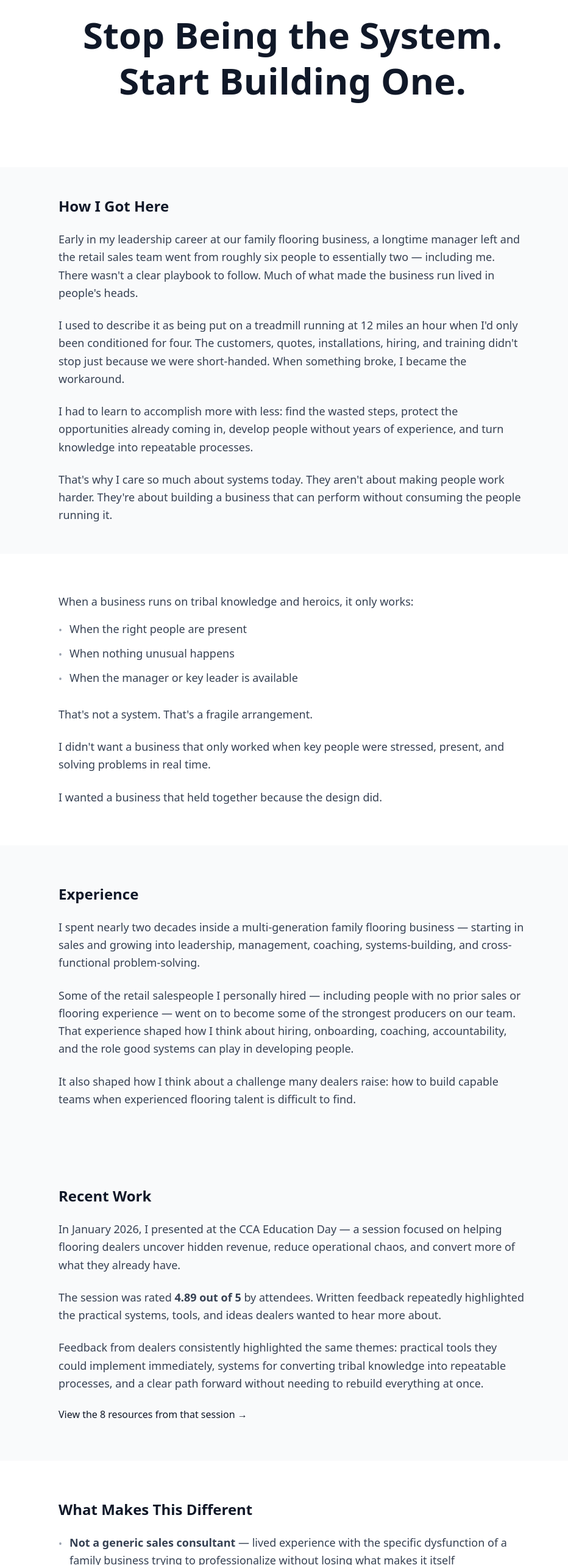
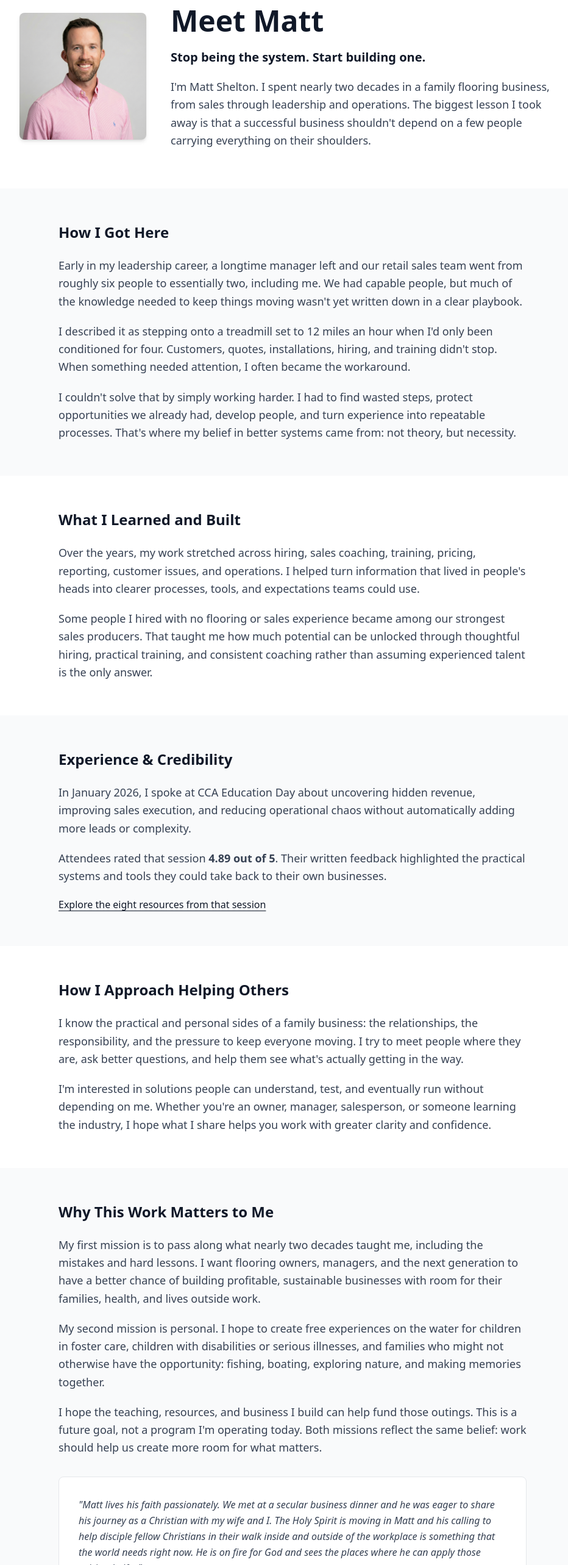
Before and after one commit to mshelton325/My-Website, a React (Vite) app: page /archive/about in a window 1280 px wide. Shown: the part 60-2626 px from the top of the page at 61% size, without its empty margins (160-1092 px from the left). Built offline with nearby package versions, Linux system fonts and the light colour scheme.

Commit message:
Refine About page story and missions with headshot and concise layout

```diff
--- a/src/pages/About.jsx
+++ b/src/pages/About.jsx
@@ -1,311 +1,155 @@
 /**
  * ABOUT / MISSION PAGE
  *
- * ⚠️ INTERNAL NOTE:
- * This page is intentionally grounded and operator-focused.
- * Copy is exact - do not rewrite or add credentials/offers.
- *
- * Purpose: Establish credibility through lived experience, not credentials.
- * Design: Calm, credible, operator-led (not consultant-led).
+ * Operator-led personal story, experience, approach, and two missions.
+ * Keep claims grounded; preserve the long-term water mission as an aspiration.
  */
 
 export default function About() {
   return (
     <div className="min-h-screen bg-white">
-      {/* HEADLINE */}
-      <section className="py-20 px-4">
-        <div className="max-w-3xl mx-auto text-center">
-          <h1 className="text-4xl md:text-5xl lg:text-6xl font-bold text-gray-900 mb-6 leading-tight">
-            Stop Being the System. Start Building One.
-          </h1>
+      {/* 1. MEET MATT */}
+      <section className="py-16 px-4">
+        <div className="max-w-4xl mx-auto">
+          <div className="flex flex-col md:flex-row items-center gap-8 md:gap-10">
+            <img
+              src="/matt-shelton-headshot.jpg"
+              alt="Matt Shelton"
+              className="w-44 sm:w-52 flex-shrink-0 rounded-lg shadow-md"
+            />
+            <div>
+              <h1 className="text-4xl md:text-5xl font-bold text-gray-900 mb-4 leading-tight">
+                Meet Matt
+              </h1>
+              <p className="text-xl font-semibold text-gray-900 mb-5">
+                Stop being the system. Start building one.
+              </p>
+              <p className="text-lg text-gray-700 leading-relaxed">
+                I'm Matt Shelton. I spent nearly two decades in a family flooring business, from sales through leadership and operations. The biggest lesson I took away is that a successful business shouldn't depend on a few people carrying everything on their shoulders.
+              </p>
+            </div>
+          </div>
         </div>
       </section>
 
-      {/* OPENING: WHY I HAD TO BUILD SYSTEMS */}
-      <section className="py-12 px-4 bg-gray-50">
+      {/* 2. HOW I GOT HERE */}
+      <section className="py-14 px-4 bg-gray-50">
         <div className="max-w-3xl mx-auto">
           <h2 className="text-2xl font-bold text-gray-900 mb-6">How I Got Here</h2>
-          <p className="text-lg text-gray-700 mb-6 leading-relaxed">
-            Early in my leadership career at our family flooring business, a longtime manager left and the retail sales team went from roughly six people to essentially two — including me. There wasn't a clear playbook to follow. Much of what made the business run lived in people's heads.
+          <p className="text-lg text-gray-700 mb-5 leading-relaxed">
+            Early in my leadership career, a longtime manager left and our retail sales team went from roughly six people to essentially two, including me. We had capable people, but much of the knowledge needed to keep things moving wasn't yet written down in a clear playbook.
           </p>
-          <p className="text-lg text-gray-700 mb-6 leading-relaxed">
-            I used to describe it as being put on a treadmill running at 12 miles an hour when I'd only been conditioned for four. The customers, quotes, installations, hiring, and training didn't stop just because we were short-handed. When something broke, I became the workaround.
+          <p className="text-lg text-gray-700 mb-5 leading-relaxed">
+            I described it as stepping onto a treadmill set to 12 miles an hour when I'd only been conditioned for four. Customers, quotes, installations, hiring, and training didn't stop. When something needed attention, I often became the workaround.
           </p>
-          <p className="text-lg text-gray-700 mb-6 leading-relaxed">
-            I had to learn to accomplish more with less: find the wasted steps, protect the opportunities already coming in, develop people without years of experience, and turn knowledge into repeatable processes.
-          </p>
-          <p className="text-lg text-gray-700 leading-relaxed font-medium">
-            That's why I care so much about systems today. They aren't about making people work harder. They're about building a business that can perform without consuming the people running it.
+          <p className="text-lg text-gray-700 leading-relaxed">
+            I couldn't solve that by simply working harder. I had to find wasted steps, protect opportunities we already had, develop people, and turn experience into repeatable processes. That's where my belief in better systems came from: not theory, but necessity.
           </p>
         </div>
       </section>
 
-            {/* CORE SHIFT */}
-      <section className="py-16 px-4">
+      {/* 3. WHAT I LEARNED AND BUILT */}
+      <section className="py-14 px-4">
         <div className="max-w-3xl mx-auto">
-          <p className="text-lg text-gray-700 mb-4 leading-relaxed">
-            When a business runs on tribal knowledge and heroics, it only works:
+          <h2 className="text-2xl font-bold text-gray-900 mb-6">What I Learned and Built</h2>
+          <p className="text-lg text-gray-700 mb-5 leading-relaxed">
+            Over the years, my work stretched across hiring, sales coaching, training, pricing, reporting, customer issues, and operations. I helped turn information that lived in people's heads into clearer processes, tools, and expectations teams could use.
           </p>
-
-          <ul className="space-y-3 mb-8">
-            <li className="flex items-start gap-3">
-              <span className="text-gray-400 mt-1">•</span>
-              <span className="text-lg text-gray-700">
-                When the right people are present
-              </span>
-            </li>
-            <li className="flex items-start gap-3">
-              <span className="text-gray-400 mt-1">•</span>
-              <span className="text-lg text-gray-700">
-                When nothing unusual happens
-              </span>
-            </li>
-            <li className="flex items-start gap-3">
-              <span className="text-gray-400 mt-1">•</span>
-              <span className="text-lg text-gray-700">
-                When the manager or key leader is available
-              </span>
-            </li>
-          </ul>
-
-          <p className="text-lg text-gray-700 mb-6 leading-relaxed font-medium">
-            That's not a system. That's a fragile arrangement.
-          </p>
-
-          <p className="text-lg text-gray-700 mb-6 leading-relaxed">
-            I didn't want a business that only worked when key people were stressed, present, and solving problems in real time.
-          </p>
-
-          <p className="text-lg text-gray-700 leading-relaxed font-medium">
-            I wanted a business that held together because the design did.
+          <p className="text-lg text-gray-700 leading-relaxed">
+            Some people I hired with no flooring or sales experience became among our strongest sales producers. That taught me how much potential can be unlocked through thoughtful hiring, practical training, and consistent coaching rather than assuming experienced talent is the only answer.
           </p>
         </div>
       </section>
 
-      {/* CREDIBILITY & TRACK RECORD */}
-      <section className="py-16 px-4 bg-gray-50">
+      {/* 4. EXPERIENCE AND CREDIBILITY */}
+      <section className="py-14 px-4 bg-gray-50">
         <div className="max-w-3xl mx-auto">
-          <h2 className="text-2xl font-bold text-gray-900 mb-6">
-            Experience
-          </h2>
+          <h2 className="text-2xl font-bold text-gray-900 mb-6">Experience &amp; Credibility</h2>
+          <p className="text-lg text-gray-700 mb-5 leading-relaxed">
+            In January 2026, I spoke at CCA Education Day about uncovering hidden revenue, improving sales execution, and reducing operational chaos without automatically adding more leads or complexity.
+          </p>
+          <p className="text-lg text-gray-700 mb-5 leading-relaxed">
+            Attendees rated that session <span className="font-semibold">4.89 out of 5</span>. Their written feedback highlighted the practical systems and tools they could take back to their own businesses.
+          </p>
+          <a
+            href="/education-day"
+            className="text-gray-900 font-medium underline underline-offset-4 hover:text-gray-600"
+          >
+            Explore the eight resources from that session
+          </a>
+        </div>
+      </section>
 
-          <p className="text-lg text-gray-700 mb-6 leading-relaxed">
-            I spent nearly two decades inside a multi-generation family flooring business — starting in sales and growing into leadership, management, coaching, systems-building, and cross-functional problem-solving.
+      {/* 5. HOW I APPROACH HELPING OTHERS */}
+      <section className="py-14 px-4">
+        <div className="max-w-3xl mx-auto">
+          <h2 className="text-2xl font-bold text-gray-900 mb-6">How I Approach Helping Others</h2>
+          <p className="text-lg text-gray-700 mb-5 leading-relaxed">
+            I know the practical and personal sides of a family business: the relationships, the responsibility, and the pressure to keep everyone moving. I try to meet people where they are, ask better questions, and help them see what's actually getting in the way.
           </p>
-
-          <p className="text-lg text-gray-700 mb-6 leading-relaxed">
-            Some of the retail salespeople I personally hired — including people with no prior sales or flooring experience — went on to become some of the strongest producers on our team. That experience shaped how I think about hiring, onboarding, coaching, accountability, and the role good systems can play in developing people.
-          </p>
-
           <p className="text-lg text-gray-700 leading-relaxed">
-            It also shaped how I think about a challenge many dealers raise: how to build capable teams when experienced flooring talent is difficult to find.
+            I'm interested in solutions people can understand, test, and eventually run without depending on me. Whether you're an owner, manager, salesperson, or someone learning the industry, I hope what I share helps you work with greater clarity and confidence.
           </p>
         </div>
       </section>
 
-      {/* RECENT WORK */}
-      <section className="py-16 px-4 bg-gray-50">
+      {/* 6. WHY THIS WORK MATTERS */}
+      <section className="py-14 px-4 bg-gray-50">
         <div className="max-w-3xl mx-auto">
-          <h2 className="text-2xl font-bold text-gray-900 mb-6">
-            Recent Work
-          </h2>
-
-          <p className="text-lg text-gray-700 mb-6 leading-relaxed">
-            In January 2026, I presented at the CCA Education Day — a session focused on helping flooring dealers uncover hidden revenue, reduce operational chaos, and convert more of what they already have.
+          <h2 className="text-2xl font-bold text-gray-900 mb-6">Why This Work Matters to Me</h2>
+          <p className="text-lg text-gray-700 mb-5 leading-relaxed">
+            My first mission is to pass along what nearly two decades taught me, including the mistakes and hard lessons. I want flooring owners, managers, and the next generation to have a better chance of building profitable, sustainable businesses with room for their families, health, and lives outside work.
+          </p>
+          <p className="text-lg text-gray-700 mb-5 leading-relaxed">
+            My second mission is personal. I hope to create free experiences on the water for children in foster care, children with disabilities or serious illnesses, and families who might not otherwise have the opportunity: fishing, boating, exploring nature, and making memories together.
+          </p>
+          <p className="text-lg text-gray-700 mb-8 leading-relaxed">
+            I hope the teaching, resources, and business I build can help fund those outings. This is a future goal, not a program I'm operating today. Both missions reflect the same belief: work should help us create more room for what matters.
           </p>
 
-          <p className="text-lg text-gray-700 mb-6 leading-relaxed">
-            The session was rated <span className="font-semibold">4.89 out of 5</span> by attendees. Written feedback repeatedly highlighted the practical systems, tools, and ideas dealers wanted to hear more about.
-          </p>
-
-          <p className="text-lg text-gray-700 mb-6 leading-relaxed">
-            Feedback from dealers consistently highlighted the same themes: practical tools they could implement immediately, systems for converting tribal knowledge into repeatable processes, and a clear path forward without needing to rebuild everything at once.
-          </p>
-
-          <a
-            href="/education-day"
-            className="text-gray-900 font-medium hover:underline inline-flex items-center gap-2"
-          >
-            View the 8 resources from that session →
-          </a>
-        </div>
-      </section>
-
-      {/* WHAT MAKES THIS DIFFERENT */}
-      <section className="py-16 px-4">
-        <div className="max-w-3xl mx-auto">
-          <h2 className="text-2xl font-bold text-gray-900 mb-6">
-            What Makes This Different
-          </h2>
-
-          <ul className="space-y-4 mb-8">
-            <li className="flex items-start gap-3">
-              <span className="text-gray-400 mt-1">•</span>
-              <span className="text-lg text-gray-700 leading-relaxed">
-                <span className="font-semibold">Not a generic sales consultant</span> — lived experience with the specific dysfunction of a family business trying to professionalize without losing what makes it itself
-              </span>
-            </li>
-            <li className="flex items-start gap-3">
-              <span className="text-gray-400 mt-1">•</span>
-              <span className="text-lg text-gray-700 leading-relaxed">
-                <span className="font-semibold">Understands both sides</span> — the operational and the emotional/relational side of these businesses (family dynamics, legacy staff, succession anxiety)
-              </span>
-            </li>
-            <li className="flex items-start gap-3">
-              <span className="text-gray-400 mt-1">•</span>
-              <span className="text-lg text-gray-700 leading-relaxed">
-                <span className="font-semibold">Builds transferable systems, not unnecessary dependency</span> — the goal is to make the business clearer and more capable, not make Matt the new bottleneck
-              </span>
-            </li>
-            <li className="flex items-start gap-3">
-              <span className="text-gray-400 mt-1">•</span>
-              <span className="text-lg text-gray-700 leading-relaxed">
-                <span className="font-semibold">Leads with lead quality and management, not volume</span> — "Do you have a uniform accountability system, a set process, a recipe?" before "more leads"
-              </span>
-            </li>
-          </ul>
-
-          <p className="text-lg text-gray-700 leading-relaxed">
-            I give you the recipe and the ingredients, not just instructions to follow blindly.
-          </p>
-        </div>
-      </section>
-
-      {/* WHO THIS WORKS BEST FOR */}
-      <section className="py-16 px-4">
-        <div className="max-w-3xl mx-auto">
-          <h2 className="text-2xl font-bold text-gray-900 mb-6">
-            Who This Works Best For
-          </h2>
-
-          <p className="text-lg text-gray-700 mb-6 leading-relaxed">
-            This approach tends to work best with owners and leaders who are willing to participate in the solution and give honest feedback about what's actually happening in the business.
-          </p>
-
-          <p className="text-lg text-gray-700 mb-4 leading-relaxed">
-            You'll probably get the most value if:
-          </p>
-
-          <ul className="space-y-3 mb-8">
-            <li className="flex items-start gap-3">
-              <span className="text-gray-400 mt-1">•</span>
-              <span className="text-lg text-gray-700">
-                You're willing to participate, test changes, and help determine what actually works in your business
-              </span>
-            </li>
-            <li className="flex items-start gap-3">
-              <span className="text-gray-400 mt-1">•</span>
-              <span className="text-lg text-gray-700">
-                You care about building an environment where employees can succeed
-              </span>
-            </li>
-            <li className="flex items-start gap-3">
-              <span className="text-gray-400 mt-1">•</span>
-              <span className="text-lg text-gray-700">
-                You're more interested in converting what you already have than just chasing more volume
-              </span>
-            </li>
-            <li className="flex items-start gap-3">
-              <span className="text-gray-400 mt-1">•</span>
-              <span className="text-lg text-gray-700">
-                You prefer sustainable processes over quick fixes
-              </span>
-            </li>
-            <li className="flex items-start gap-3">
-              <span className="text-gray-400 mt-1">•</span>
-              <span className="text-lg text-gray-700">
-                You operate ethically and want to build a business you're proud of
-              </span>
-            </li>
-          </ul>
-
-          <p className="text-lg text-gray-700 leading-relaxed">
-            If that sounds like you, we'll probably have a productive conversation. If you're looking for something different — no problem. I can point you toward other resources or approaches that might be a better fit.
-          </p>
-        </div>
-      </section>
-
-      {/* THE TWO MISSIONS BEHIND THIS WORK */}
-      <section className="py-16 px-4 bg-gray-50">
-        <div className="max-w-3xl mx-auto">
-          <h2 className="text-2xl font-bold text-gray-900 mb-6">
-            Why This Work Matters to Me
-          </h2>
-
-          <p className="text-lg text-gray-700 mb-6 leading-relaxed">
-            I don't want nearly two decades of lessons — including the hard ones — to disappear. I want to share practical systems, tools, and experience with other flooring owners, managers, and people coming up in the industry, especially those who feel like the business has taken over their lives.
-          </p>
-
-          <p className="text-lg text-gray-700 mb-6 leading-relaxed">
-            My hope is to help them build businesses that are more profitable, less stressful, and less dependent on constant heroics — so they have more freedom for their families, their health, and the life they want outside work.
-          </p>
-
-          <p className="text-lg text-gray-700 mb-6 leading-relaxed">
-            I also have a longer-term mission close to my heart: taking children in foster care, children with disabilities or serious illnesses, and kids whose families face financial barriers out on the water to fish, explore, and experience the joy of being outdoors together.
-          </p>
-
-          <p className="text-lg text-gray-700 mb-8 leading-relaxed font-medium">
-            My goal is to grow my teaching, resources, and business work so they can help fund those outings — allowing children and families to participate at no charge. It's a vision I'm working toward, and I want to build it responsibly.
-          </p>
-
-          {/* AL BOULOGNE TESTIMONIAL */}
-          <div className="bg-white border border-gray-200 rounded-lg p-8 mt-8">
+          {/* Faith testimonial preserved verbatim */}
+          <blockquote className="bg-white border border-gray-200 rounded-lg p-6 sm:p-8">
             <p className="text-base text-gray-700 mb-4 leading-relaxed italic">
               "Matt lives his faith passionately. We met at a secular business dinner and he was eager to share his journey as a Christian with my wife and I. The Holy Spirit is moving in Matt and his calling to help disciple fellow Christians in their walk inside and outside of the workplace is something that the world needs right now. He is on fire for God and sees the places where he can apply those spiritual gifts."
             </p>
             <p className="text-sm text-gray-600">
               <span className="font-semibold">Al Boulogne</span> — Mannington
             </p>
+          </blockquote>
+        </div>
+      </section>
+
+      {/* CLOSING INVITATION */}
+      <section className="py-14 px-4">
+        <div className="max-w-3xl mx-auto text-center">
+          <p className="text-lg text-gray-700 mb-5 leading-relaxed">
+            If something in my experience resonates with you, I hope you'll explore the resources I've shared. And if there's a challenge you're working through, I'd be glad to hear about it.
+          </p>
+          <div className="flex flex-wrap justify-center gap-5">
+            <a href="/insights-resources" className="font-medium text-gray-900 underline underline-offset-4 hover:text-gray-600">
+              Explore free resources
+            </a>
+            <a href="https://forms.gle/wmRC3FWVHirc35QT9" target="_blank" rel="noopener noreferrer" className="font-medium text-gray-900 underline underline-offset-4 hover:text-gray-600">
+              Get in touch
+            </a>
           </div>
         </div>
       </section>
 
-            {/* CLOSING */}
-      <section className="py-16 px-4 bg-gray-50 border-t border-gray-200">
+      {/* FOOTER */}
+      <footer className="py-12 px-4 bg-gray-50 border-t border-gray-200">
         <div className="max-w-3xl mx-auto text-center">
-          <p className="text-lg text-gray-700 mb-4 leading-relaxed">
-            If you're looking for motivation, there are better places to find it.
-          </p>
-
-          <p className="text-lg text-gray-700 leading-relaxed font-medium">
-            If you're looking for clarity, systems thinking, and practical help — you're in the right place.
-          </p>
-        </div>
-      </section>
-
-      {/* FOOTER */}
-      <footer className="py-12 px-4 bg-white border-t border-gray-200">
-        <div className="max-w-3xl mx-auto text-center">
-          <p className="text-lg font-semibold text-gray-900 mb-2">
-            Matt Shelton
-          </p>
+          <p className="text-lg font-semibold text-gray-900 mb-2">Matt Shelton</p>
           <p className="text-gray-600 mb-4">
             Flooring-industry systems builder · Coach · Practical problem solver
           </p>
           <div className="flex flex-col sm:flex-row gap-4 justify-center text-sm">
-            <a href="/" className="text-gray-600 hover:text-gray-900">
-              Home
-            </a>
-            <a href="/about" className="text-gray-600 hover:text-gray-900">
-              About
-            </a>
-            <a href="/results-feedback" className="text-gray-600 hover:text-gray-900">
-              Results & Feedback
-            </a>
-            <a href="/insights-resources" className="text-gray-600 hover:text-gray-900">
-              Insights & Resources
-            </a>
-            <a href="/speaking" className="text-gray-600 hover:text-gray-900">
-              Speaking
-            </a>
-            <a
-              href="https://forms.gle/wmRC3FWVHirc35QT9"
-              target="_blank"
-              rel="noopener noreferrer"
-              className="text-gray-600 hover:text-gray-900"
-            >
-              Contact
-            </a>
+            <a href="/" className="text-gray-600 hover:text-gray-900">Home</a>
+            <a href="/about" className="text-gray-600 hover:text-gray-900">About</a>
+            <a href="/results-feedback" className="text-gray-600 hover:text-gray-900">Results &amp; Feedback</a>
+            <a href="/insights-resources" className="text-gray-600 hover:text-gray-900">Insights &amp; Resources</a>
+            <a href="/speaking" className="text-gray-600 hover:text-gray-900">Speaking</a>
+            <a href="https://forms.gle/wmRC3FWVHirc35QT9" target="_blank" rel="noopener noreferrer" className="text-gray-600 hover:text-gray-900">Contact</a>
           </div>
         </div>
       </footer>
```
